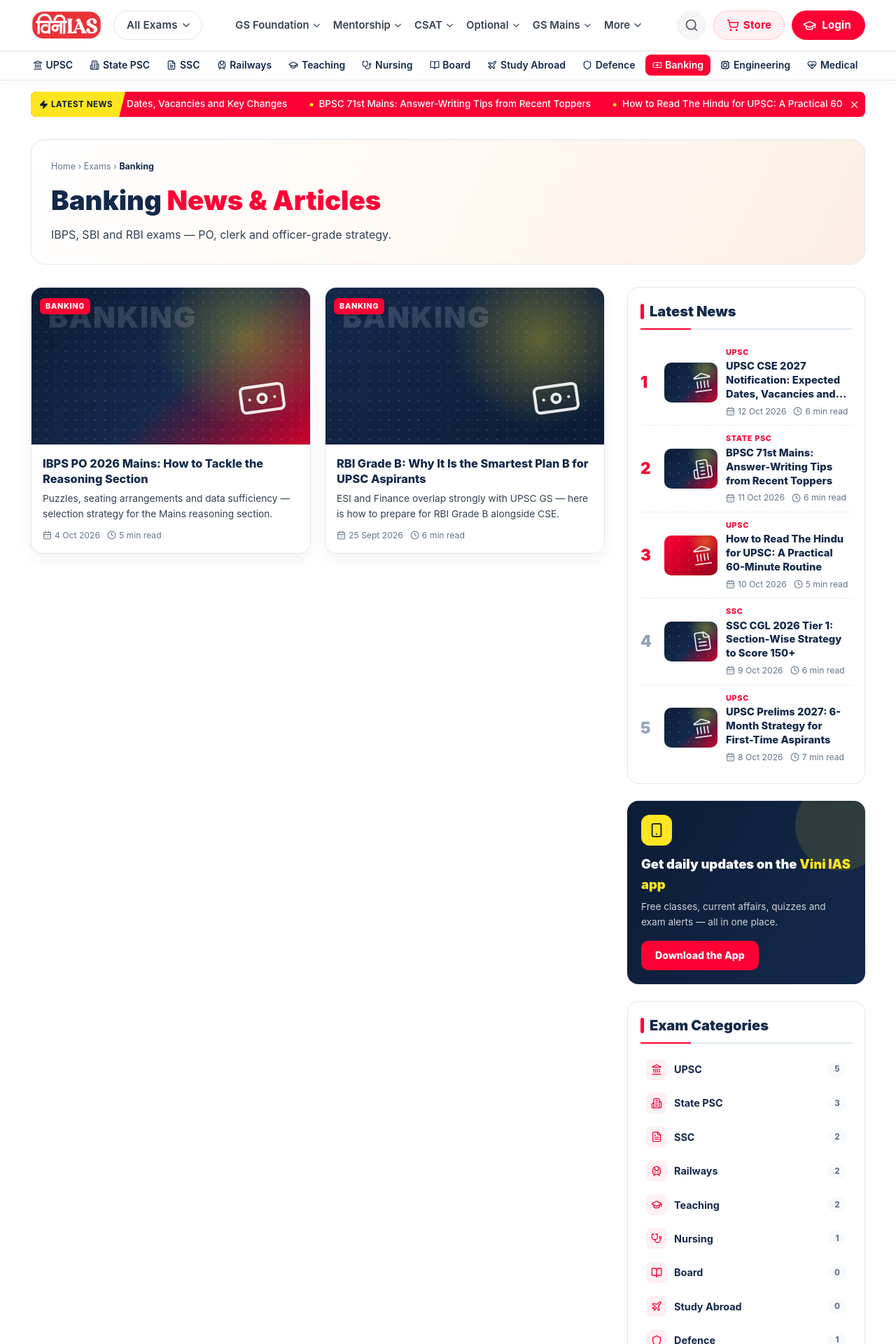
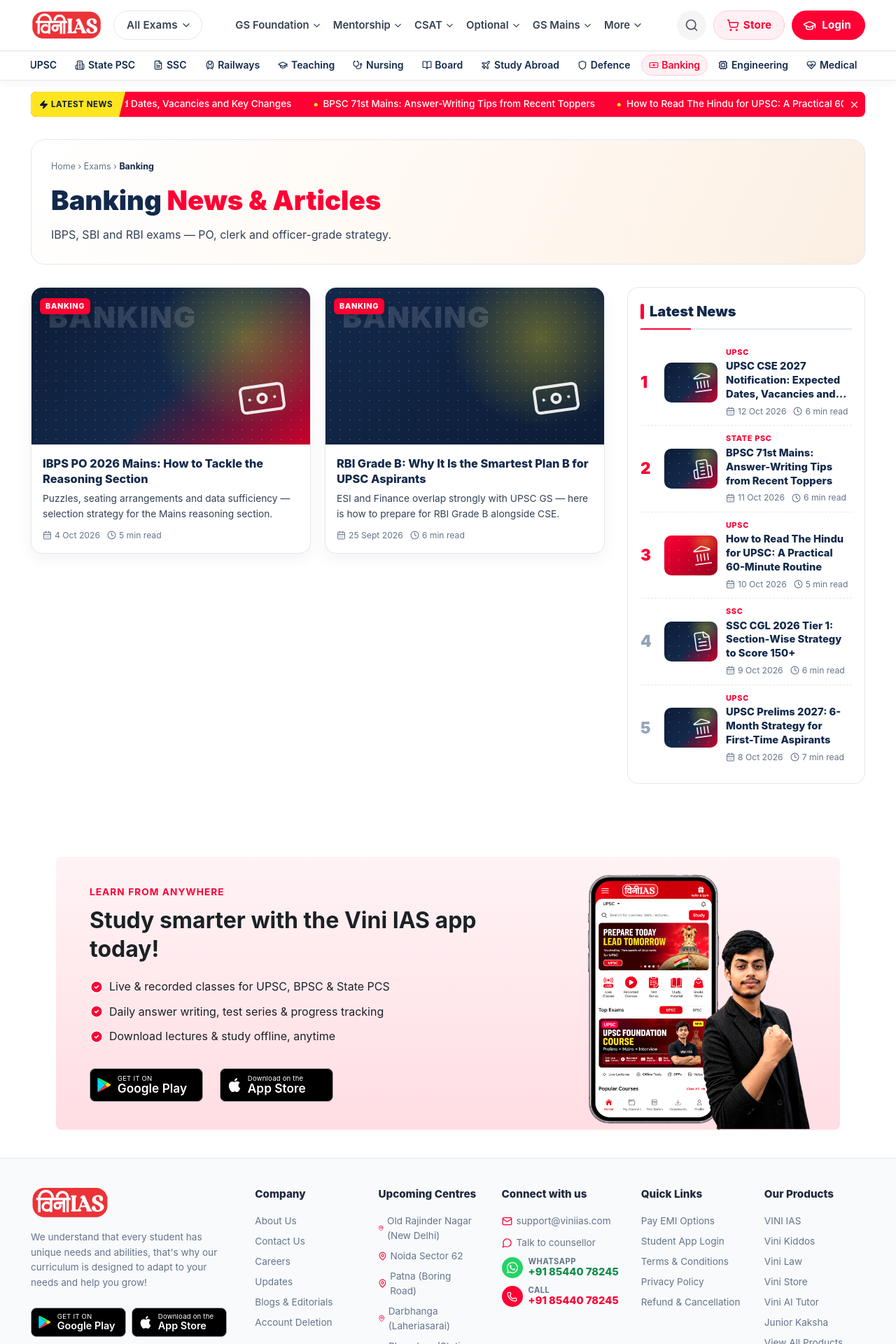
Before and after one commit to rahulgupta201299/versatile-vini-ias, a Next.js app: page /exams/banking in a window 1280 px wide. Shown: the top 1920 px of the page at 70% size. Built offline with nearby package versions, Linux system fonts and the light colour scheme; what @mui/material-nextjs would draw is missing.

Commit message:
removed exam categories and updated playstore link in blogs

```diff
--- a/src/app/exams/[category]/[slug]/page.tsx
+++ b/src/app/exams/[category]/[slug]/page.tsx
@@ -36,7 +36,7 @@
   const { category, slug } = await params;
   const post = await getBlogPost(category, slug);
   if (!post) notFound();
-  const { categories, posts, names, counts } = await getBlogIndex();
+  const { posts, names } = await getBlogIndex();
   const categoryName = names[post.category] ?? post.category;
   const related = posts.filter((p) => p.category === post.category && p.slug !== post.slug).slice(0, 3);
   const more = related.length ? related : posts.filter((p) => p.slug !== post.slug).slice(0, 3);
@@ -97,7 +97,7 @@
           </Box>
         </Box>
 
-        <BlogSidebar latest={posts.filter((p) => p.slug !== post.slug).slice(0, 5)} categories={categories} counts={counts} names={names} />
+        <BlogSidebar latest={posts.filter((p) => p.slug !== post.slug).slice(0, 5)} names={names} />
       </Box>
     </Container>
   );
--- a/src/app/exams/[category]/page.tsx
+++ b/src/app/exams/[category]/page.tsx
@@ -28,7 +28,7 @@
   const { category } = await params;
   const c = await getBlogCategory(category);
   if (!c) notFound();
-  const { categories, posts, names, counts } = await getBlogIndex();
+  const { posts, names } = await getBlogIndex();
   const list = posts.filter((p) => p.category === c.slug);
 
   return (
@@ -55,7 +55,7 @@
             <Typography sx={{ mt: 0.5, fontSize: "0.9rem" }}>We&apos;re preparing {c.name} news and preparation guides. Check back shortly.</Typography>
           </Box>
         )}
-        <BlogSidebar latest={posts.slice(0, 5)} categories={categories} counts={counts} names={names} />
+        <BlogSidebar latest={posts.slice(0, 5)} names={names} />
       </Box>
     </Container>
   );
--- a/src/app/exams/layout.tsx
+++ b/src/app/exams/layout.tsx
@@ -1,8 +1,9 @@
 import { CategoryBar, LatestTicker } from "@/sections/Blog";
+import AppDownloadSection from "@/sections/AppDownload/AppDownloadSection";
 import { getBlogIndex } from "@/services";
 import { blogPath } from "@/utils/slug";
 
-/** /exams (blogs): exam category bar under the header + "Latest News" ticker on every blog page. */
+/** /exams (blogs): exam category bar + "Latest News" ticker on top, the homepage app section at the bottom of every blog page. */
 export default async function ExamsLayout({ children }: { children: React.ReactNode }) {
   const { categories, posts } = await getBlogIndex();
   return (
@@ -10,6 +11,7 @@
       <CategoryBar categories={categories} />
       <LatestTicker items={posts.slice(0, 6).map((p) => ({ title: p.title, href: blogPath(p) }))} />
       {children}
+      <AppDownloadSection />
     </>
   );
 }
--- a/src/app/exams/page.tsx
+++ b/src/app/exams/page.tsx
@@ -64,7 +64,7 @@
           </Box>
         </Box>
 
-        <BlogSidebar latest={posts.slice(0, 5)} categories={categories} counts={counts} names={names} />
+        <BlogSidebar latest={posts.slice(0, 5)} names={names} />
       </Box>
     </Container>
   );
--- a/src/sections/Blog/BlogSidebar.tsx
+++ b/src/sections/Blog/BlogSidebar.tsx
@@ -1,19 +1,14 @@
 import React from "react";
-import Link from "next/link";
 import Box from "@mui/material/Box";
-import Typography from "@mui/material/Typography";
-import { Smartphone } from "lucide-react";
-import { BlogCategory, BlogPost } from "@/types";
+import { BlogPost } from "@/types";
 import { COLORS } from "@/theme/colors";
-import { PLAY_STORE_URL } from "@/data/app";
 import SectionTitle from "./SectionTitle";
 import { PostRow } from "./PostCards";
-import { categoryIcon } from "./blogUtils";
 
-type Props = { latest: BlogPost[]; categories: BlogCategory[]; counts: Record<string, number>; names: Record<string, string> };
+type Props = { latest: BlogPost[]; names: Record<string, string> };
 
-/** Sidebar: latest posts (numbered), app download card, categories with counts. */
-export default function BlogSidebar({ latest, categories, counts, names }: Props) {
+/** Sidebar: latest posts (numbered). */
+export default function BlogSidebar({ latest, names }: Props) {
   return (
     <Box component="aside" sx={{ display: "grid", gap: 3, alignContent: "start", position: { lg: "sticky" }, top: { lg: 128 } }}>
       <Box sx={{ p: 2.25, borderRadius: "16px", backgroundColor: "#FFFFFF", border: `1px solid ${COLORS.border}` }}>
@@ -22,40 +17,6 @@
           {latest.map((p, i) => <PostRow key={p.slug} post={p} categoryName={names[p.category] ?? p.category} index={i} />)}
         </Box>
       </Box>
-
-      <Box sx={{ p: 2.5, borderRadius: "16px", background: `linear-gradient(120deg, ${COLORS.navyDark} 0%, ${COLORS.navy} 100%)`, color: "#FFFFFF", position: "relative", overflow: "hidden" }}>
-        <Box aria-hidden sx={{ position: "absolute", right: -30, top: -30, width: 130, height: 130, borderRadius: "50%", backgroundColor: "rgba(255,229,31,.12)" }} />
-        <Box sx={{ width: 44, height: 44, borderRadius: "12px", backgroundColor: COLORS.yellow, color: COLORS.navyDark, display: "flex", alignItems: "center", justifyContent: "center" }}>
-          <Smartphone size={22} />
-        </Box>
-        <Typography sx={{ mt: 1.5, fontWeight: 900, fontSize: "1.15rem" }}>
-          Get daily updates on the <Box component="span" sx={{ color: COLORS.yellow }}>Vini IAS app</Box>
-        </Typography>
-        <Typography sx={{ mt: 0.75, fontSize: "0.85rem", color: "rgba(255,255,255,.8)", lineHeight: 1.6 }}>Free classes, current affairs, quizzes and exam alerts — all in one place.</Typography>
-        <Box component="a" href={PLAY_STORE_URL} target="_blank" rel="noopener noreferrer" sx={{ mt: 2, display: "inline-flex", alignItems: "center", height: 42, px: 2.5, borderRadius: "10px", backgroundColor: COLORS.red, color: "#FFFFFF", fontWeight: 800, fontSize: "0.88rem", textDecoration: "none", "&:hover": { backgroundColor: COLORS.redDark } }}>
-          Download the App
-        </Box>
-      </Box>
-
-      <Box sx={{ p: 2.25, borderRadius: "16px", backgroundColor: "#FFFFFF", border: `1px solid ${COLORS.border}` }}>
-        <SectionTitle title="Exam Categories" as="h3" />
-        <Box component="ul" sx={{ listStyle: "none", m: 0, p: 0, display: "grid", gap: 0.5 }}>
-          {categories.map((c) => {
-            const Icon = categoryIcon(c.slug);
-            return (
-              <Box component="li" key={c.slug}>
-                <Box component={Link} href={`/exams/${c.slug}`} sx={{ display: "flex", alignItems: "center", gap: 1.25, px: 1, py: 0.9, borderRadius: "10px", color: COLORS.navy, textDecoration: "none", fontWeight: 700, fontSize: "0.9rem", "&:hover": { backgroundColor: COLORS.redTint, color: COLORS.red } }}>
-                  <Box sx={{ width: 30, height: 30, borderRadius: "8px", backgroundColor: COLORS.redTint, color: COLORS.red, display: "flex", alignItems: "center", justifyContent: "center", flexShrink: 0 }}>
-                    <Icon size={16} />
-                  </Box>
-                  <Box component="span" sx={{ flex: 1 }}>{c.name}</Box>
-                  <Box component="span" sx={{ minWidth: 26, height: 22, px: 0.75, borderRadius: "9999px", backgroundColor: COLORS.surface, color: COLORS.muted, fontSize: "0.72rem", fontWeight: 800, display: "inline-flex", alignItems: "center", justifyContent: "center" }}>{counts[c.slug] ?? 0}</Box>
-                </Box>
-              </Box>
-            );
-          })}
-        </Box>
-      </Box>
     </Box>
   );
 }
--- a/src/sections/Blog/CategoryBar.tsx
+++ b/src/sections/Blog/CategoryBar.tsx
@@ -45,10 +45,10 @@
                   gap: 0.6,
                   height: 30,
                   px: 1.25,
-                  borderRadius: "8px",
-                  border: "none",
-                  backgroundColor: isActive ? COLORS.red : "transparent",
-                  color: isActive ? "#FFFFFF" : COLORS.navy,
+                  borderRadius: "9999px",
+                  border: `1px solid ${isActive ? COLORS.redBorder : "transparent"}`,
+                  backgroundColor: isActive ? COLORS.redTint : "transparent",
+                  color: isActive ? COLORS.red : COLORS.navy,
                   fontWeight: 600,
                   fontSize: { xs: "0.82rem", md: "0.875rem" },
                   textDecoration: "none",
```
